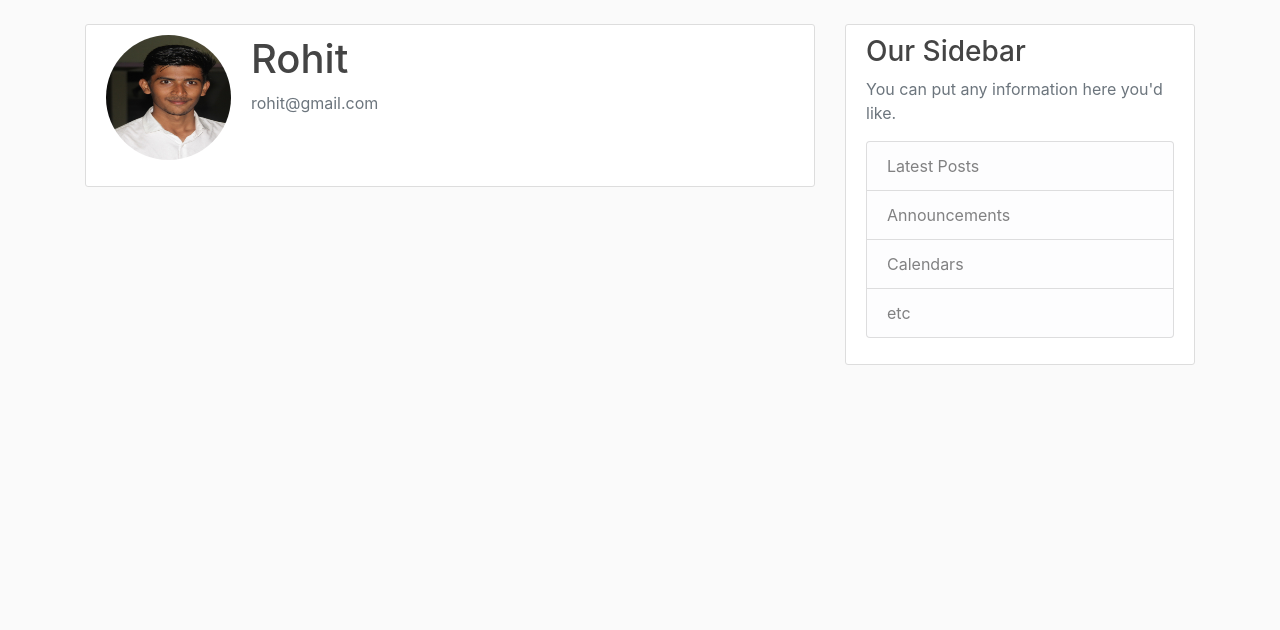
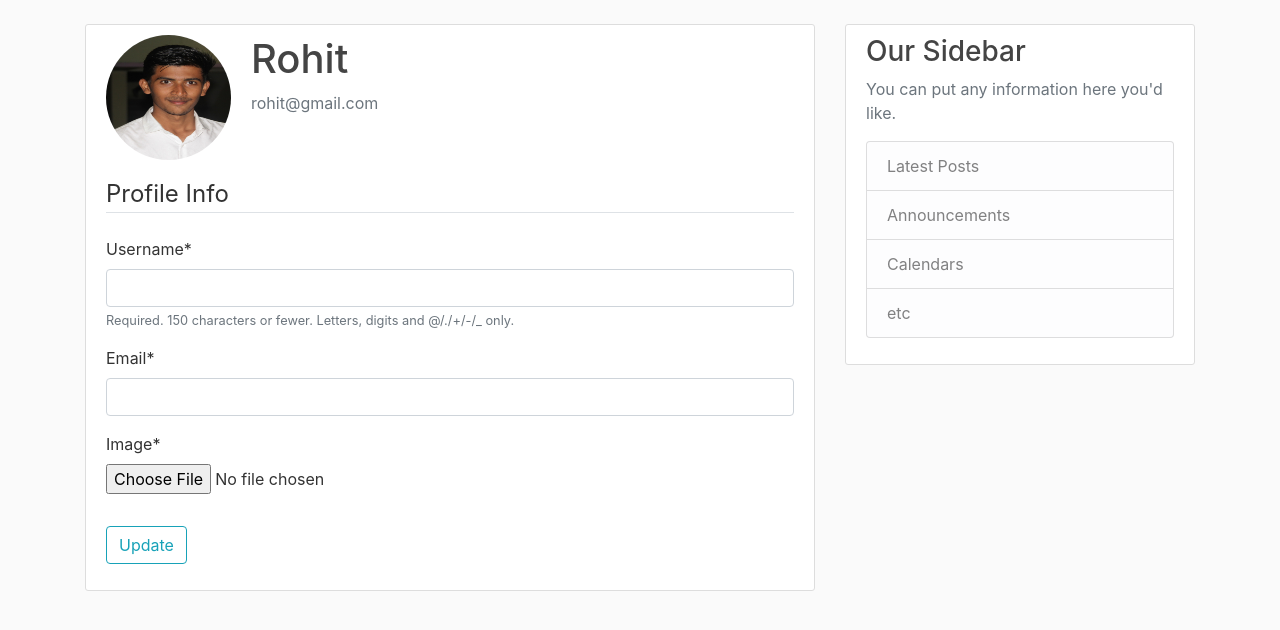
Before and after one commit to rohit-1305/Django_Blog-App, a Django app: template users/templates/users/profile.html in a window 1280 px wide. Shown: the part 56-686 px from the top of the page. Run offline with Django 3.2, Linux system fonts and the light colour scheme; the template is opened without the code that fills it: values that come from a table or form of the project are taken from there, others are empty; a user stored in the database is signed in; data comes from the database, SQL or seed files in the repository; both versions use the stored data as it was after the commit; some libraries are stand-ins or nearby versions.

Commit message:
Updating done

```diff
--- a/users/form.py
+++ b/users/form.py
@@ -1,6 +1,8 @@
 from django import forms
 from django.contrib.auth.models import User
 from django.contrib.auth.forms import UserCreationForm
+from . models import Profile
+
 
 class UserRegisterForm(UserCreationForm):
     # UserRegustrationForm extends UserCreationForm
@@ -8,5 +10,19 @@ class UserRegisterForm(UserCreationForm):
 
     class Meta:
         # interacts with the user model
-        model= User
-        fields = ['username','email','password1','password2']
+        model = User
+        fields = ['username', 'email', 'password1', 'password2']
+
+
+class UserUpdateForm(forms.ModelForm):
+    email = forms.EmailField()
+
+    class Meta:
+        model = User
+        fields = ['username', 'email']
+
+
+class ProfileUpdateForm(forms.ModelForm):
+    class Meta:
+        model = Profile
+        fields = ['image']
--- a/users/templates/users/profile.html
+++ b/users/templates/users/profile.html
@@ -9,5 +9,16 @@
                 <p class="text-secondary">{{ user.email }}</p>
             </div>
         </div>
+        <form method="POST" enctype='multipart/form-data'>
+            {% csrf_token %}
+            <fieldset class = "form-group">
+                <legend class = "border-bottom mb-4">Profile Info</legend>
+                {{ u_form|crispy }}
+                {{ p_form|crispy }}
+            </fieldset>
+            <div class="form-group">
+                <button class="btn btn-outline-info" type="submit">Update</button>
+            </div>
+        <form>
     </div>
 {% endblock content %}
```
Also changed, not shown: users/views.py (+20 -2 lines), db.sqlite3, media/profile_pics/default_profile_pic.png (added), media/profile_pics/rohit_EssQ5V1.jpeg (added), users/models.py (line endings or trailing spaces).
